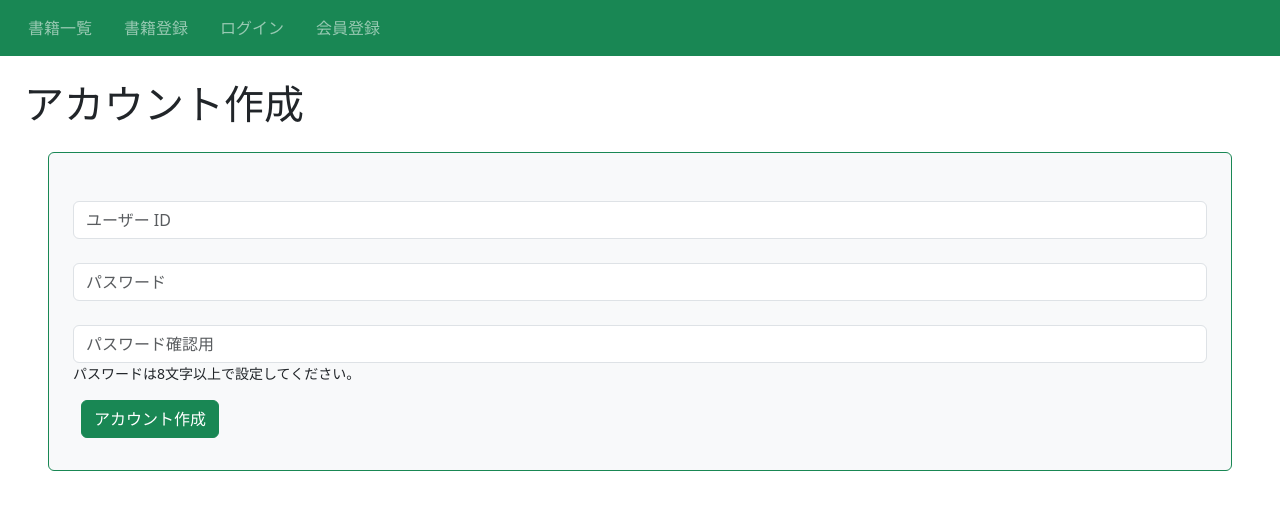
After one commit to aki426/django-tutorial, a Django app: page /accounts/signup/ in a window 1280 px wide. The commit adds this page. Shown: the top 518 px of the page. Run offline with Django 5.2, Linux system fonts and the light colour scheme.

Commit message:
feat: ログイン処理をaccountsへ集約し、signup機能を実装。

```diff
--- /dev/null
+++ b/project3/bookproject/accounts/forms.py
@@ -0,0 +1,8 @@
+from django.contrib.auth.forms import UserCreationForm
+from django.contrib.auth.models import User
+
+
+class SignupForm(UserCreationForm):
+    class Meta:
+        model = User
+        fields = ("username",)
--- /dev/null
+++ b/project3/bookproject/accounts/templates/accounts/signup.html
@@ -0,0 +1,18 @@
+{% extends 'base.html' %}
+
+{% block title %}アカウント作成{% endblock %}
+{% block h1 %}アカウント作成{% endblock %}
+
+{% block content %}
+<form method="post" class="p-4 m-4 bg-light border border-success rounded form-group">
+    {% csrf_token %}
+    <input type="text" name='username' class="form-control my-4" placeholder="ユーザー ID">
+    <input type="password" name='password1' class="form-control mt-4" placeholder="パスワード">
+    <input type="password" name='password2' class="form-control mt-4" placeholder="パスワード確認用">
+    <small class="mb-2 d-block text-start">パスワードは8文字以上で設定してください。</small>
+    {% if form.errors %}
+    <span class="mb-2 small text-danger d-block text-start">利用できないユーザー ID やパスワードの可能性があります。入力内容を再度ご確認ください。</span>
+    {% endif %}
+    <button type="submit" class="btn btn-success m-2">アカウント作成</button>
+</form>
+{% endblock %}
--- /dev/null
+++ b/project3/bookproject/accounts/urls.py
@@ -0,0 +1,12 @@
+from django.urls import path
+from django.contrib.auth.views import LoginView, LogoutView
+
+from .views import SignupView
+
+app_name = "accounts"
+
+urlpatterns = [
+    path("login/", LoginView.as_view(), name="login"),
+    path("logout/", LogoutView.as_view(), name="logout"),
+    path("signup/", SignupView.as_view(), name="signup"),
+]
--- a/project3/bookproject/accounts/views.py
+++ b/project3/bookproject/accounts/views.py
@@ -1,3 +1,14 @@
 from django.shortcuts import render
 
-# Create your views here.
+from django.contrib.auth.models import User
+from django.urls import reverse_lazy
+from django.views.generic import CreateView
+
+from .forms import SignupForm
+
+
+class SignupView(CreateView):
+    model = User
+    form_class = SignupForm
+    template_name = "accounts/signup.html"
+    success_url = reverse_lazy("index")
--- a/project3/bookproject/book/urls.py
+++ b/project3/bookproject/book/urls.py
@@ -9,5 +9,4 @@ urlpatterns = [
     path("book/create/", views.CreateBookView.as_view(), name="create-book"),
     path("book/<int:pk>/delete/", views.DeleteBookView.as_view(), name="delete-book"),
     path("book/<int:pk>/update/", views.UpdateBookView.as_view(), name="update-book"),
-    path("logout/", views.logout_view, name="logout"),
 ]
--- a/project3/bookproject/book/views.py
+++ b/project3/bookproject/book/views.py
@@ -1,5 +1,4 @@
 from django.shortcuts import render, redirect
-from django.contrib.auth import logout
 from django.urls import reverse_lazy
 from django.views.generic import (
     ListView,
@@ -14,11 +13,6 @@ from .models import Book
 def index_view(request):
     object_list = Book.objects.all().order_by("category")
     return render(request, "book/index.html", {"object_list": object_list})
-
-
-def logout_view(request):
-    logout(request)
-    return redirect("index")
 
 
 class ListBookView(ListView):
--- a/project3/bookproject/bookproject/settings.py
+++ b/project3/bookproject/bookproject/settings.py
@@ -25,6 +25,7 @@ INSTALLED_APPS = [
     "django.contrib.sessions",
     "django.contrib.messages",
     "django.contrib.staticfiles",
+    "accounts.apps.AccountsConfig",
     "book.apps.BookConfig",
 ]
 
@@ -111,4 +112,5 @@ STATIC_URL = "static/"
 
 DEFAULT_AUTO_FIELD = "django.db.models.BigAutoField"
 
-LOGIN_REDIRECT_URL = "list-book"
+LOGIN_REDIRECT_URL = "index"
+LOGOUT_REDIRECT_URL = "index"
--- a/project3/bookproject/bookproject/urls.py
+++ b/project3/bookproject/bookproject/urls.py
@@ -3,6 +3,6 @@ from django.urls import path, include
 
 urlpatterns = [
     path("admin/", admin.site.urls),
-    path("accounts/", include("django.contrib.auth.urls")),
+    path("accounts/", include("accounts.urls")),
     path("", include("book.urls")),
 ]
--- a/project3/bookproject/templates/base.html
+++ b/project3/bookproject/templates/base.html
@@ -21,11 +21,14 @@
                 </li>
                 {% if request.user.is_authenticated %}
                 <li class="nav-item">
-                    <a class="nav-link mx-3" href="{% url 'logout' %}">ログアウト</a>
+                    <a class="nav-link mx-3" href="{% url 'accounts:logout' %}">ログアウト</a>
                 </li>
                 {% else %}
                 <li class="nav-item">
-                    <a class="nav-link mx-3" href="{% url 'login' %}">ログイン</a>
+                    <a class="nav-link mx-3" href="{% url 'accounts:login' %}">ログイン</a>
+                </li>
+                <li class="nav-item">
+                    <a class="nav-link mx-3" href="{% url 'accounts:signup' %}">会員登録</a>
                 </li>
                 {% endif %}
             </ul>
```
